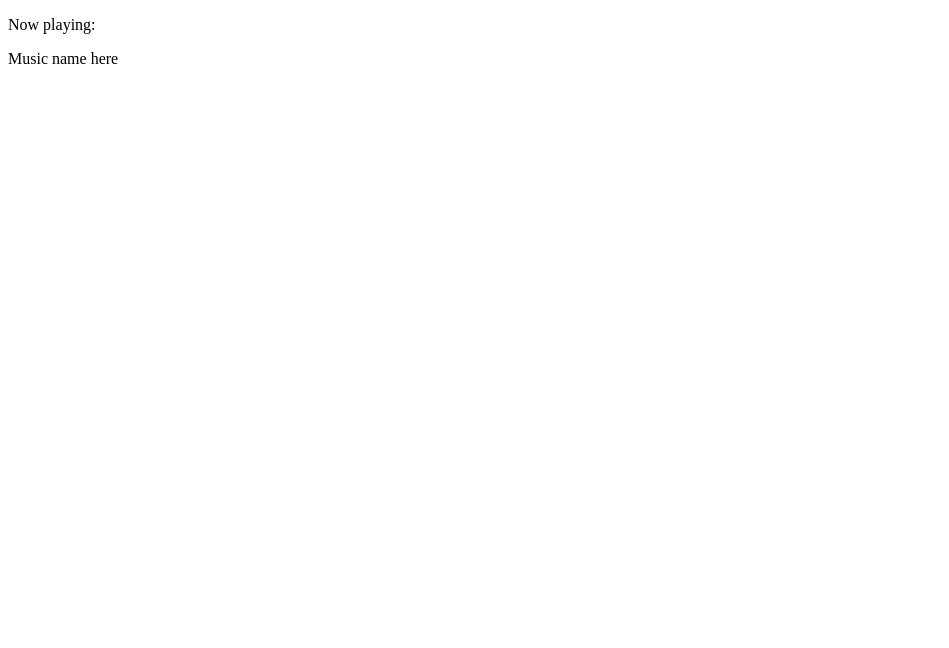
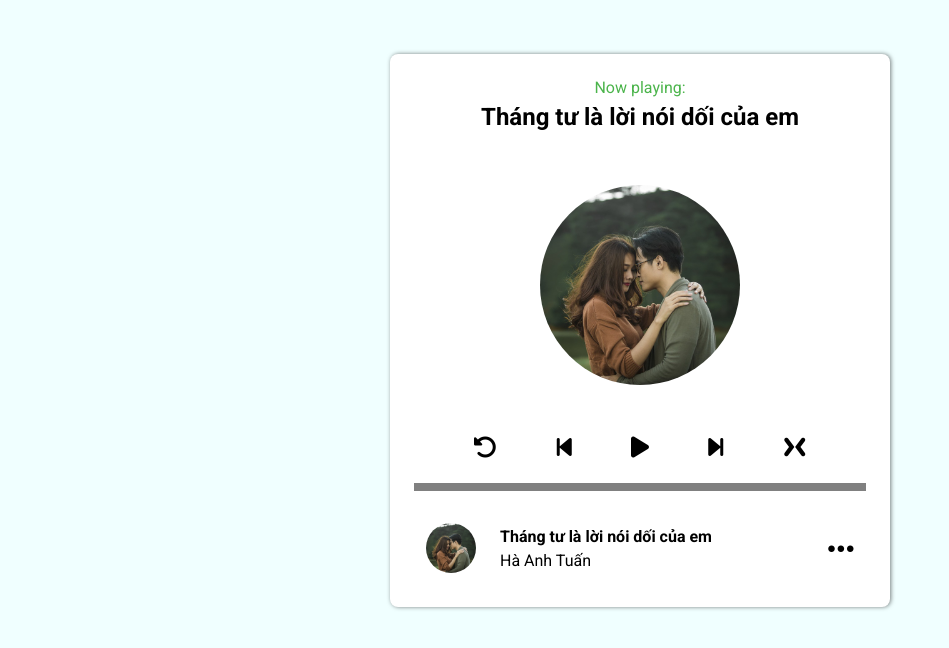
Before and after one commit to workanhnguyen/musicplayer, a plain HTML site: page index.html in a window 1280 px wide. Shown: the whole page, without its empty margins (0-949 px from the left). Drawn offline with Linux system fonts and the light colour scheme.

Commit message:
Upload files

```diff
--- /dev/null
+++ b/assets/css/base.css
@@ -0,0 +1,14 @@
+:root {
+    --primary-color: rgb(75, 180, 75);
+}
+
+* {
+    margin: 0;
+    padding: 0;
+    box-sizing: border-box;
+}
+
+html {
+    font-size: 62.5%;
+    font-family: 'Roboto', sans-serif;
+}
--- a/assets/css/index.css
+++ b/assets/css/index.css
@@ -0,0 +1,107 @@
+body {
+    background-color: azure;
+}
+.music-player {
+    width: 500px;
+    margin: 54px auto;
+    padding: 24px;
+    background-color: #fff;
+    box-shadow: 1px 0px 4px rgba(0, 0, 0, 0.5);
+    border-radius: 8px;
+    overflow: hidden;
+}
+/* -----------------------DASHBOARD--------------------- */
+.dashboard {
+    display: flex;
+    flex-flow: column nowrap;
+    justify-content: center;
+    align-items: center;
+}
+.dashboard__heading {
+    text-align: center;
+}
+
+.dashboard__heading-status {
+    font-size: 1.6rem;
+    font-weight: 400;
+    color: var(--primary-color);
+}
+
+.dashboard__heading-music-name {
+    font-size: 2.4rem;
+    font-weight: 600;
+    line-height: 4rem;
+}
+.dashboard__image {
+    margin: 48px 0;
+}
+
+.dashboard__image img {
+    width: 200px;
+    height: 200px;
+    border-radius: 50%;
+}
+
+.dashboard__controller {
+    width: 100%;
+    display: flex;
+    justify-content: space-evenly;
+    font-size: 2.4rem;
+}
+
+.dashboard__controller-icon {
+    cursor: pointer;
+}
+
+.dashboard__process {
+    width: 100%;
+    margin: 24px 0 0 0;
+    border: 4px solid gray;
+}
+
+/* --------------------SONG-------------------- */
+.songs {
+    margin-top: 24px;
+}
+
+.songs-item {
+    display: flex;
+    flex-flow: row nowrap;
+    align-items: center;
+    padding: 8px 12px;
+    cursor: pointer;
+}
+
+.songs-item:hover {
+    background-color: rgb(238, 238, 238);
+    transition: 0.3s;
+}
+
+.songs-item__image img {
+    width: 50px;
+    height: 50px;
+    border-radius: 50%;
+}
+
+.songs-item__info {
+    font-size: 1.6rem;
+    margin-left: 24px;
+    line-height: 2.4rem;
+}
+
+.songs-item__info-name {
+    font-weight: 600;
+}
+
+.songs-item__more {
+    flex: 1;
+    position: relative;
+}
+
+.songs-item__more-icon {
+    position: absolute;
+    top: 50%;
+    right: 0;
+    transform: translateY(-50%);
+    font-size: 3rem;
+}
--- a/index.html
+++ b/index.html
@@ -5,18 +5,50 @@
     <meta http-equiv="X-UA-Compatible" content="IE=edge">
     <meta name="viewport" content="width=device-width, initial-scale=1.0">
     <link rel="stylesheet" href="./assets/css/index.css">
+    <link rel="stylesheet" href="./assets/css/base.css">
+    <link rel="stylesheet" href="https://cdnjs.cloudflare.com/ajax/libs/font-awesome/6.1.1/css/all.min.css" integrity="sha512-KfkfwYDsLkIlwQp6LFnl8zNdLGxu9YAA1QvwINks4PhcElQSvqcyVLLD9aMhXd13uQjoXtEKNosOWaZqXgel0g==" crossorigin="anonymous" referrerpolicy="no-referrer" />
+    <link rel="preconnect" href="https://fonts.googleapis.com">
+    <link rel="preconnect" href="https://fonts.gstatic.com" crossorigin>
+    <link href="https://fonts.googleapis.com/css2?family=Roboto:wght@100;300;400;500;700&display=swap" rel="stylesheet">
     <title>MUSIC PLAYER</title>
 </head>
 <body>
     <div class="music-player">
-        <div class="main">
-            <div class="main__heading">
-                <p class="main__heading-status">Now playing:</p>
-                <div class="main__heading-music-name">Music name here</div>
+        <div class="dashboard">
+            <div class="dashboard__heading">
+                <p class="dashboard__heading-status">Now playing:</p>
+                <div class="dashboard__heading-music-name">Tháng tư là lời nói dối của em</div>
             </div>
 
-            <div class="main__image">
-                <img src="" alt="">
+            <div class="dashboard__image">
+                <img src="./assets/img/thang-tu-la-loi-noi-doi-cua-em.jpg" alt="">
+            </div>
+
+            <div class="dashboard__controller">
+                <i class="dashboard__controller-icon fa-solid fa-rotate-left"></i>
+                <i class="dashboard__controller-icon fa-solid fa-backward-step"></i>
+                <i class="dashboard__controller-icon fa-solid fa-play"></i>
+                <i class="dashboard__controller-icon fa-solid fa-forward-step"></i>
+                <i class="dashboard__controller-icon fa-brands fa-mixer"></i>
+            </div>
+
+            <div class="dashboard__process"></div>
+        </div>
+
+        <div class="songs">
+            <div class="songs-item">
+                <div class="songs-item__image">
+                    <img src="./assets/img/thang-tu-la-loi-noi-doi-cua-em.jpg" alt="">
+                </div>
+
+                <div class="songs-item__info">
+                    <div class="songs-item__info-name">Tháng tư là lời nói dối của em</div>
+                    <div class="songs-item__info-singer">Hà Anh Tuấn</div>
+                </div>
+
+                <div class="songs-item__more">
+                    <i class="songs-item__more-icon fa-solid fa-ellipsis"></i>
+                </div>
             </div>
         </div>
     </div>
```
